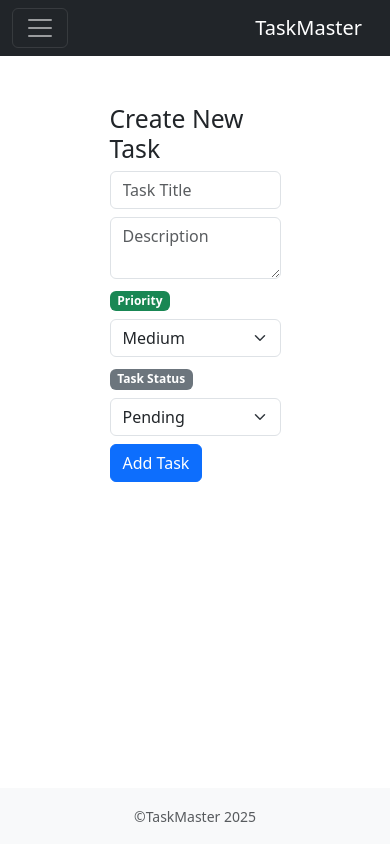
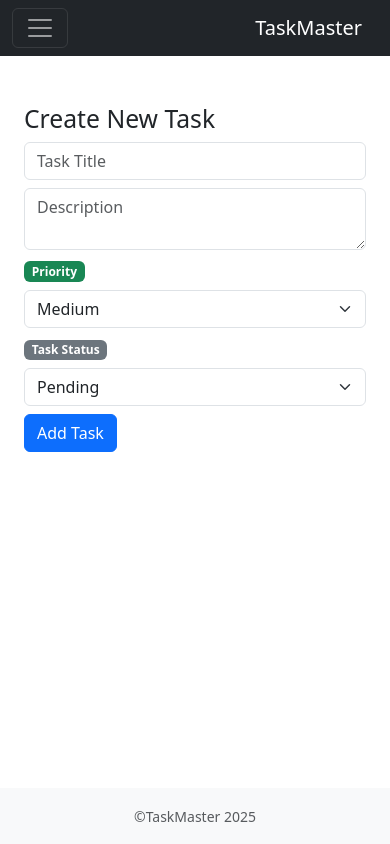
Before and after one commit to LelinZheng/TaskMaster-Auth, a React (Create React App) app in the folder taskmaster-client/: page /add-task in a window 390 px wide. Built offline with nearby package versions, Linux system fonts and the light colour scheme.

Commit message:
Make task list and form responsive for mobile layout using Bootstrap grid

```diff
--- a/taskmaster-client/src/components/TaskForm.jsx
+++ b/taskmaster-client/src/components/TaskForm.jsx
@@ -79,7 +79,7 @@ function TaskForm({ token, onCreate, onUpdate, editingTask, cancelEdit }) {
                     onChange={handleChange}
                     placeholder="Description"
                 />
-                <label className="form-label badge bg-success me-2" for="priority">Priority</label>
+                <label className="form-label badge bg-success me-2" htmlFor="priority">Priority</label>
                 <select
                     className="form-select mb-2"
                     name="priority"
@@ -90,7 +90,7 @@ function TaskForm({ token, onCreate, onUpdate, editingTask, cancelEdit }) {
                     <option>Medium</option>
                     <option>High</option>
                 </select>
-                <label className="form-label badge bg-secondary" for="status">Task Status</label>
+                <label className="form-label badge bg-secondary" htmlFor="status">Task Status</label>
                 <select
                     className="form-select mb-2"
                     name="status"
--- a/taskmaster-client/src/components/TaskList.jsx
+++ b/taskmaster-client/src/components/TaskList.jsx
@@ -12,8 +12,8 @@ function TaskList({ tasks, onEdit, onDelete, editingTaskId, deletingTaskId}) {
     return (
       <ul className="list-group">
         {tasks.map((task) => (
-          <li className="list-group-item">
-             <div className="w-100 d-flex justify-content-between align-items-center">
+          <li className="list-group-item" key={task._id}>
+             <div className="d-flex flex-column flex-md-row justify-content-between align-items-start align-items-md-center gap-2">
                 <div>
                     <strong>{task.title}</strong> — <span className="badge bg-secondary">{task.status}</span>
                 </div>
--- a/taskmaster-client/src/pages/AddTask.jsx
+++ b/taskmaster-client/src/pages/AddTask.jsx
@@ -22,9 +22,9 @@ function AddTask() {
 
   return (
     <Layout>
-        <div className="row">
-            <div className="col-6 offset-3">
-                <div className="mb-3">
+        <div className="container">
+            <div className="row justify-content-center">
+                <div className="col-12 col-md-10 col-lg-8">
                     <h2>Create New Task</h2>
                     <TaskForm
                         token={token}
--- a/taskmaster-client/src/pages/Dashboard.jsx
+++ b/taskmaster-client/src/pages/Dashboard.jsx
@@ -76,9 +76,10 @@ function Dashboard() {
 
     return (
         <Layout>
-            <div className="row">
-                <div className="col-6 offset-3">
-                    <div className="mb-3">
+            <div className="container">
+                <div className="row justify-content-center">
+                    {/* Size will adapt on different screen (mobile/laptop/pad)*/}
+                    <div className="col-12 col-md-10 col-lg-8">
                         {/* Edit Task Section */}
                         {editingTask && (
                             <div className="card shadow-sm p-4 mb-4 border bg-light-subtle">
```
Lines whose indentation alone changed are shown as unchanged.
